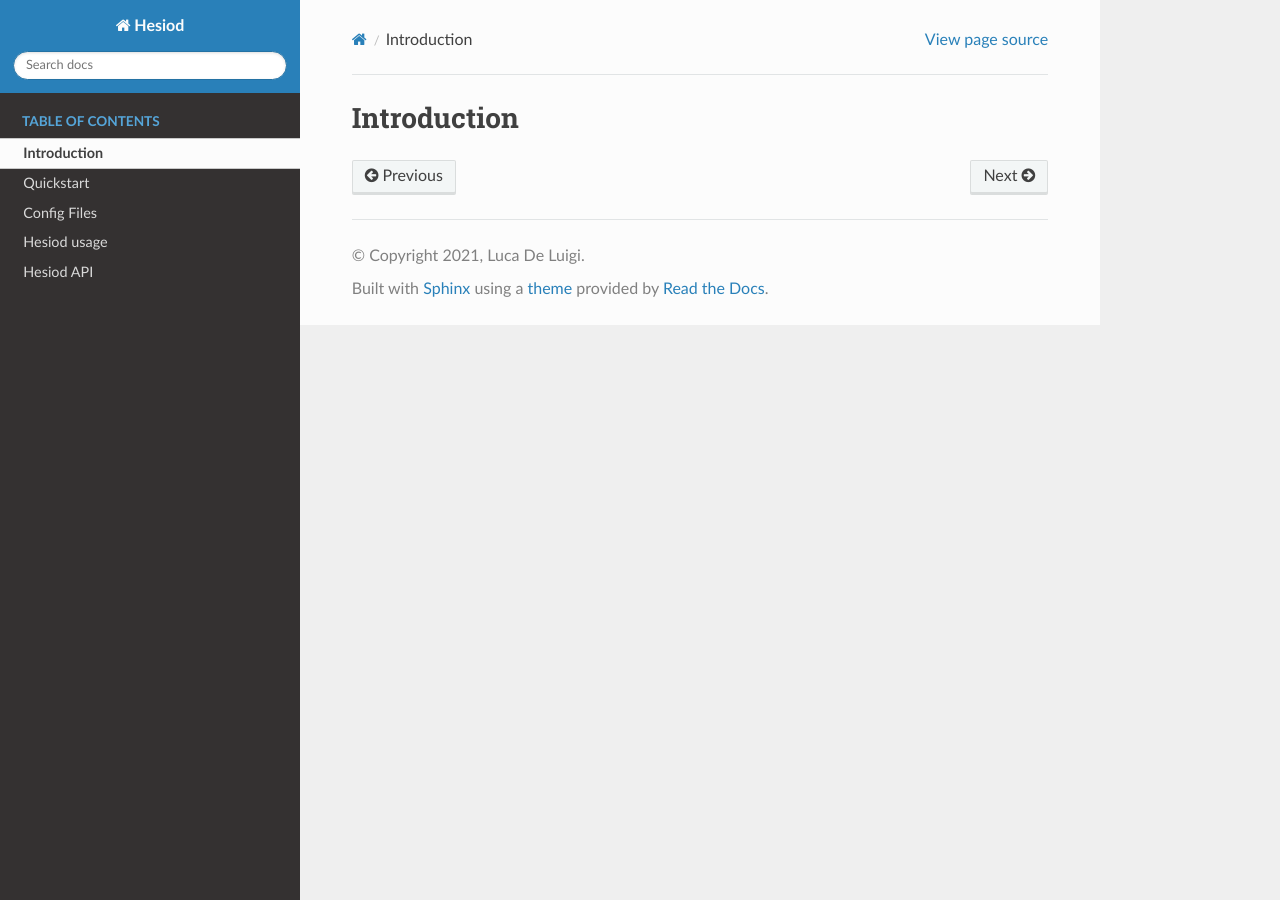
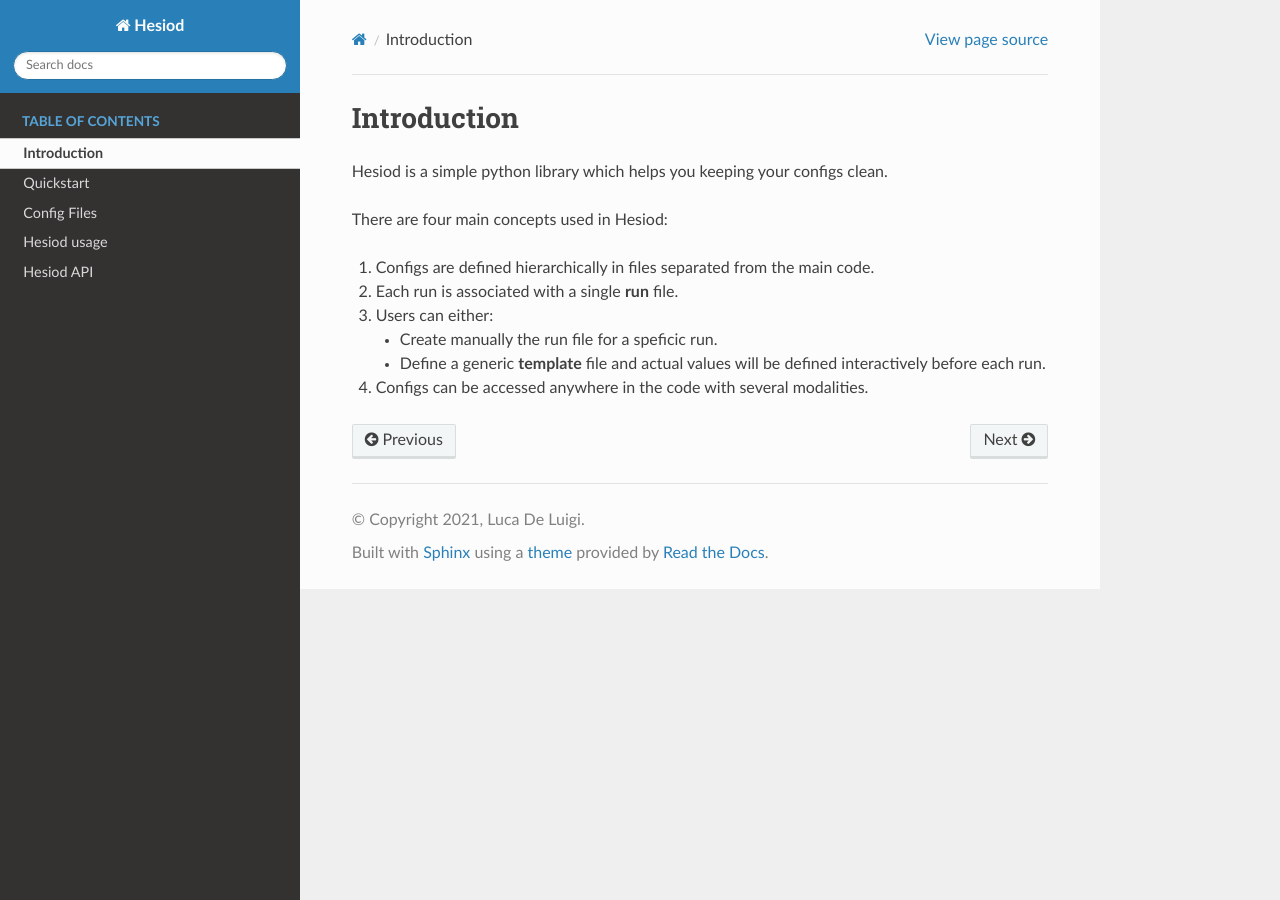
Before and after one commit to lykius/hesiod, a Sphinx documentation site: the page built from docs/source/intro.rst, in a window 1280 px wide. Built offline with Sphinx 7.4.7 and the Read the Docs theme 2.0.0, drawn with Linux system fonts in a browser that asks for light colours.

Commit message:
docs: add intro

```diff
--- a/docs/source/intro.rst
+++ b/docs/source/intro.rst
@@ -1,2 +1,14 @@
 Introduction
 ============
+
+Hesiod is a simple python library which helps you keeping your configs clean.
+
+There are four main concepts used in Hesiod:
+
+1. Configs are defined hierarchically in files separated from the main code.
+2. Each run is associated with a single **run** file.
+3. Users can either:
+
+   - Create manually the run file for a speficic run.
+   - Define a generic **template** file and actual values will be defined interactively before each run.
+4. Configs can be accessed anywhere in the code with several modalities.
```
